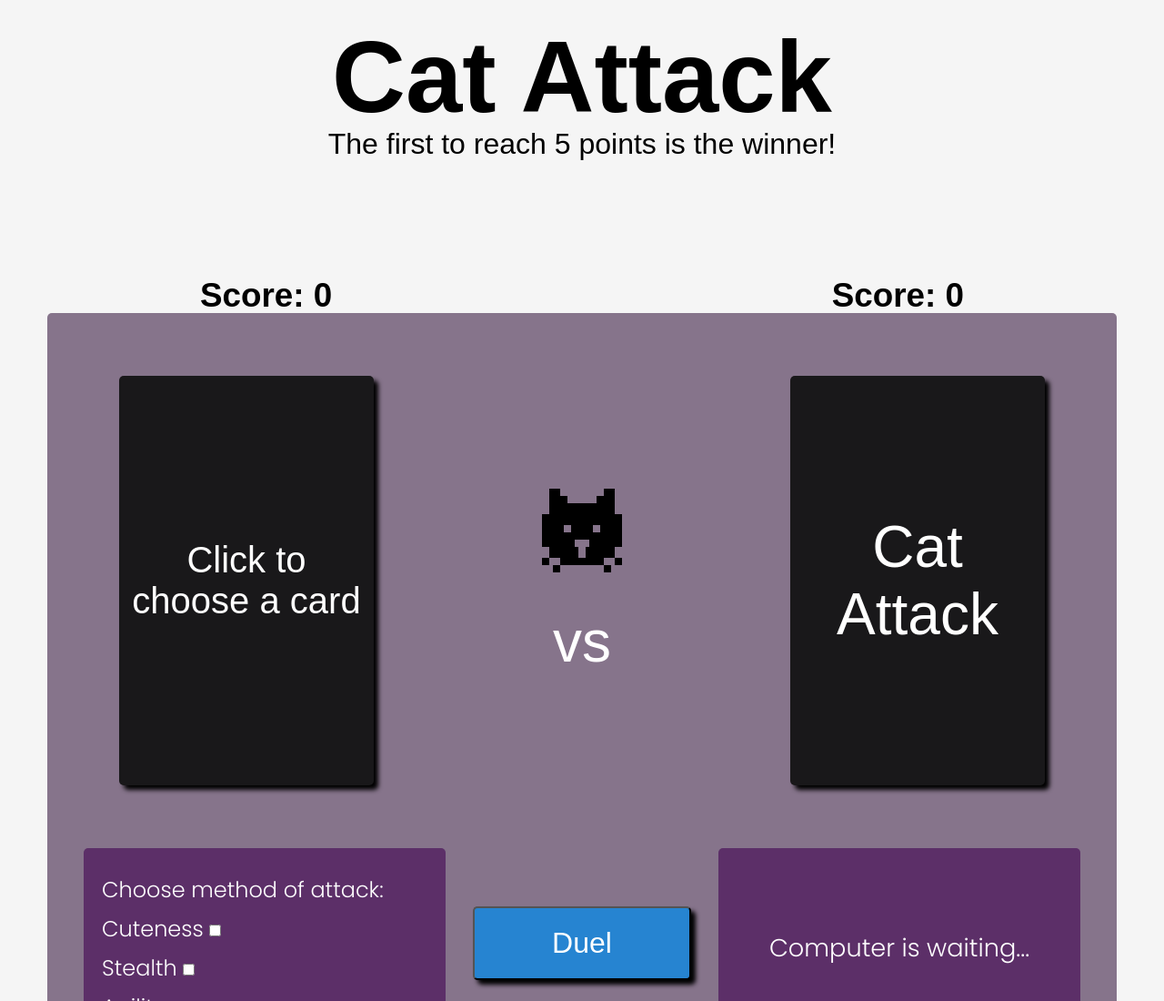
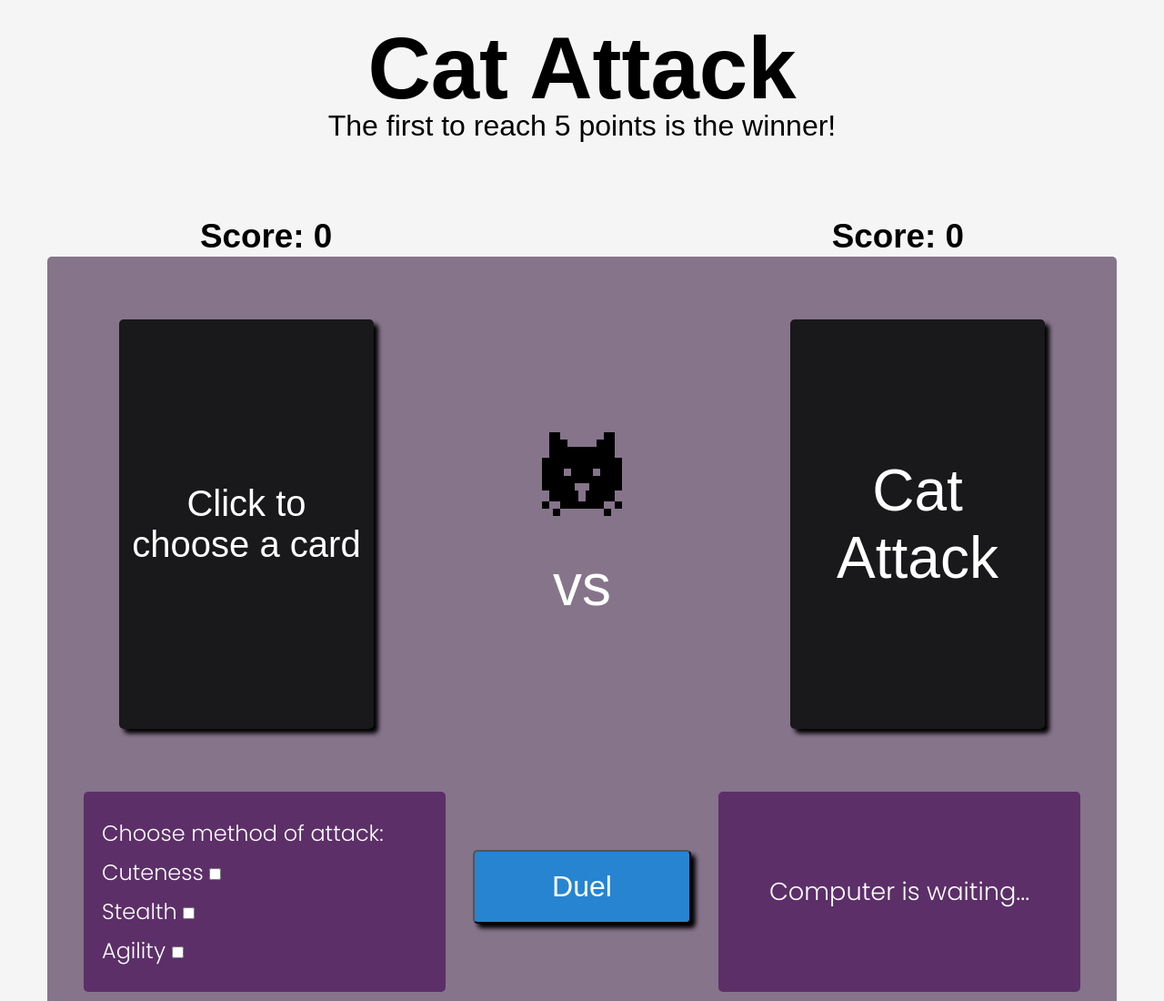
Before and after one commit to BeckyRushton/Cat-Attack-JS-Game, a plain HTML site: page index.html in a window 1280 px wide. Shown: the top 1100 px of the page at 91% size. Drawn offline with Linux system fonts and the light colour scheme; a script that the page names is missing; a web font is replaced by a local one.

Commit message:
styling changes

```diff
--- a/styles.scss
+++ b/styles.scss
@@ -31,13 +31,15 @@ body {
   align-items: center;
 
   &__title {
-    font-size: 6rem;
+    font-size: 4rem;
     margin-top: 20px;
-    height: 100px;
+    height: 80px;
     font-weight: bold;
   }
   &__tagline {
     font-size: 2rem;
+    height: 30px;
+    margin-top: 20px;
   }
 }
 .resultMessage {
@@ -62,9 +64,9 @@ body {
   justify-content: space-between;
   align-items: center;
   text-align: center;
-  font-size: 1.8rem;
+  font-size: 2rem;
   font-weight: bold;
-  height: 15px;
+  height: 20px;
 
   &__user {
     margin-left: 15%;
@@ -258,9 +260,8 @@ body {
 // ------------------------- Larger screens -----------------------------
 @media screen and (min-width: 768px) {
   .gameName {
-    gap: 20px;
     &__title {
-      font-size: 7rem;
+      font-size: 6rem;
     }
     &__tagline {
       font-size: 2rem;
```
Also changed, not shown: styles.css, 1 other file.
